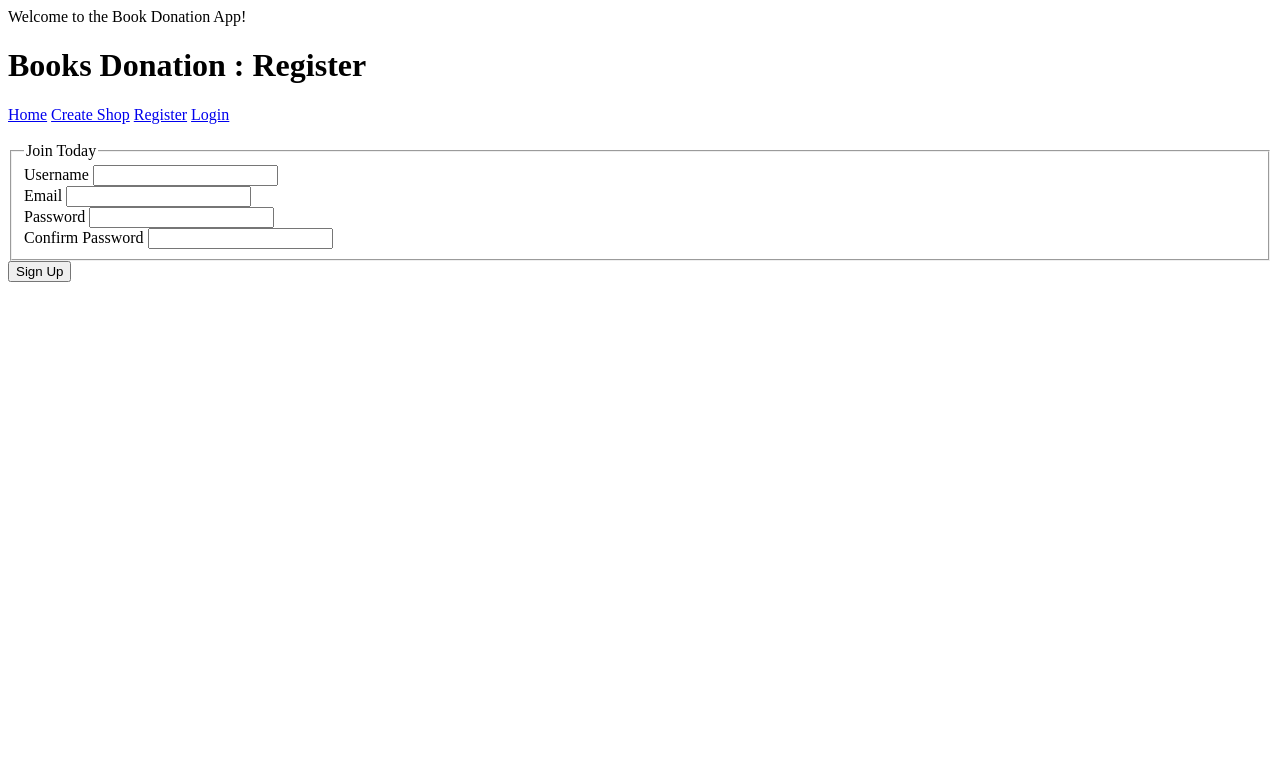
After one commit to abhyasgiri/book-donation-app, a Flask app: page /register in a window 1280 px wide. The commit adds this page. Shown: the top 783 px of the page. Run offline with Flask 2, Linux system fonts and the light colour scheme.

Commit message:
login and register features added, foreign key constraint fail

```diff
--- a/application/forms.py
+++ b/application/forms.py
@@ -1,6 +1,6 @@
 from flask_wtf import FlaskForm
-from wtforms import StringField, SubmitField, BooleanField
-from wtforms.validators import DataRequired
+from wtforms import StringField, SubmitField, BooleanField, PasswordField
+from wtforms.validators import DataRequired, Length, Email, EqualTo
 
 class BookForm(FlaskForm):
     book_title = StringField('Title of the Book', validators = [DataRequired()])
@@ -11,3 +11,16 @@ class ShopForm(FlaskForm):
     shop_name = StringField('Title of the Shop', validators = [DataRequired()])
     location = StringField('Location of the Shop', validators = [DataRequired()])
     submit = SubmitField('Add Shop')
+
+class RegistrationForm(FlaskForm):
+    username = StringField('Username', validators=[DataRequired(), Length(min=2, max=20)])
+    email = StringField('Email', validators=[DataRequired(), Email()])
+    password = PasswordField('Password', validators=[DataRequired()])
+    confirm_password = PasswordField('Confirm Password', validators=[DataRequired(), EqualTo('password')])
+    submit = SubmitField('Sign Up')
+
+class LoginForm(FlaskForm):
+    email = StringField('Email', validators=[DataRequired(), Email()])
+    password = PasswordField('Password', validators=[DataRequired()])
+    remember = BooleanField('Remember Me')
+    submit = SubmitField('Login')
--- a/application/routes.py
+++ b/application/routes.py
@@ -1,6 +1,6 @@
 from application import app, db
 from application.models import Books, Shops
-from application.forms import BookForm, ShopForm
+from application.forms import BookForm, ShopForm, LoginForm, RegistrationForm
 from flask import render_template, request, redirect, url_for, flash
 
 @app.route("/")
@@ -9,6 +9,26 @@ def home():
     all_books = Books.query.all()
     all_shops = Shops.query.all()               #to view my tasks READ
     return render_template("index.html", title="Home", all_books=all_books, all_shops=all_shops)
+
+@app.route("/register", methods=['GET', 'POST'])
+def register():
+    form = RegistrationForm()
+    if form.validate_on_submit():
+        flash(f'Profile created for {form.username.data}!', 'Successful')
+        return redirect(url_for('home'))
+    return render_template('register.html', title='Register', form=form)
+
+
+@app.route("/login", methods=['GET', 'POST'])
+def login():
+    form = LoginForm()
+    if form.validate_on_submit():
+        if form.email.data == 'admin@donationapp.com' and form.password.data == 'password':
+            flash('You have been logged in!', 'success')
+            return redirect(url_for('home'))
+        else:
+            flash('Login Unsuccessful. Please check username and password', 'danger')
+    return render_template('login.html', title='Login', form=form)
 
 @app.route("/createshop", methods = ["GET", "POST"])
 def createshop():
@@ -21,29 +41,17 @@ def createshop():
             return redirect(url_for("home"))
     return render_template ("add.html", title="Create a shop", form=form)
 
-@app.route("/create_book/shop_id/<int:shop_id>/<int:user_id>", methods = ["GET", "POST"])
-def create_book(shop_id, user_id):
+@app.route("/create_book/<int:shop_id>", methods = ["GET", "POST"])
+def create_book(shop_id):
     form = BookForm()
     if request.method == "POST":
         if form.validate_on_submit():
-            new_book = Books(book_title=form.book_title.data, shop_id=shop_id, user_id=user_id)
+            new_book = Books(book_title=form.book_title.data, shop_id=shop_id)
             db.session.add(new_book)
             db.session.commit()
             return redirect(url_for("home"))
-    return render_template ("add_book.html", title="Create a book", shop_id=shop_id, user_id=user_id, form=form)
+    return render_template ("add_book.html", title="Create a book", shop_id=shop_id, form=form)
 
-
-
-@app.route("/create", methods = ["GET", "POST"])
-def create():
-    form = BookForm()
-    if request.method == "POST":
-        if form.validate_on_submit():
-            new_book = Books(description=form.description.data)
-            db.session.add(new_task)
-            db.session.commit()
-            return redirect(url_for("home"))
-    return render_template ("add.html", title="Create a book", form=form)
 
 @app.route("/update-shop/<int:id>", methods = ["GET", "POST"])              #to update something on the to do list
 def update_shop(id):
--- a/application/templates/index.html
+++ b/application/templates/index.html
@@ -36,7 +36,7 @@
 {% for shop in all_shops %}
         <a href="{{ url_for('delete_shop', id=shop.id) }}">Delete</a> |
         <a href="{{ url_for('update_shop', id=shop.id)}}">Update</a>{{ shop.shop_name }} |
-        <a href="{{ url_for('create_book', shop_id=shop.id, user_id=user.id) }}">Add book to shop</a>
+        <a href="{{ url_for('create_book', shop_id=shop.id) }}">Add book to shop</a>
         <br>
         {{ shop.location }}
         <br>
--- a/application/templates/layout.html
+++ b/application/templates/layout.html
@@ -6,6 +6,8 @@
         <h1>Books Donation : {{ title }}</h1>
         <a href="{{ url_for('home') }}">Home</a>
         <a href="{{ url_for('createshop') }}">Create Shop</a>
+        <a href="{{ url_for('register') }}">Register</a>
+        <a href="{{ url_for('login') }}">Login</a>
         {% block body %}
         {% endblock body %}
     </body>
--- /dev/null
+++ b/application/templates/register.html
@@ -0,0 +1,32 @@
+{% extends 'layout.html' %}
+{% block body %}
+<br><br>
+    <div class="content-section">
+        <form method="POST" action="">
+            {{ form.hidden_tag() }}
+            <fieldset class="form-group">
+                <legend class="border-bottom mb-4"> Join Today </legend>
+                <div class= "form-group">
+                    {{ form.username.label(class="form-control-label") }}
+                    {{ form.username(class="form-control form-control-lg") }}
+                </div>
+                <div class= "form-group">
+                    {{ form.email.label(class="form-control-label") }}
+                    {{ form.email(class="form-control form-control-lg") }}
+                </div>
+                <div class= "form-group">
+                    {{ form.password.label(class="form-control-label") }}
+                    {{ form.password(class="form-control form-control-lg") }}
+                </div>
+                <div class= "form-group">
+                    {{ form.confirm_password.label(class="form-control-label") }}
+                    {{ form.confirm_password(class="form-control form-control-lg") }}
+                </div>
+            </fieldset>
+            <div class="form-group">
+                {{ form.submit(class="btn btn-outline-info") }}
+            </div>
+        </form>
+    </div>
+
+{% endblock body %}
```
Also changed, not shown: application/models.py (+6 -6 lines), application/templates/login.html (added, +24 -0 lines).
